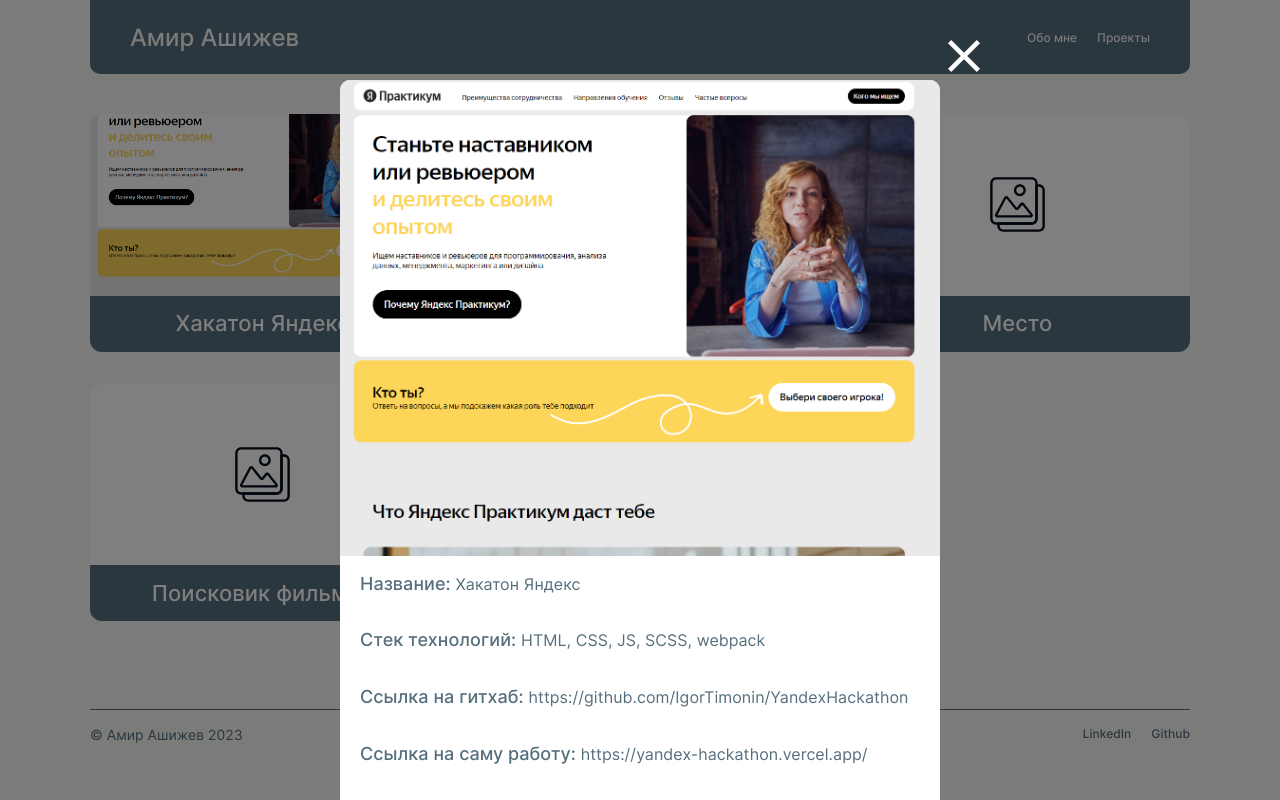
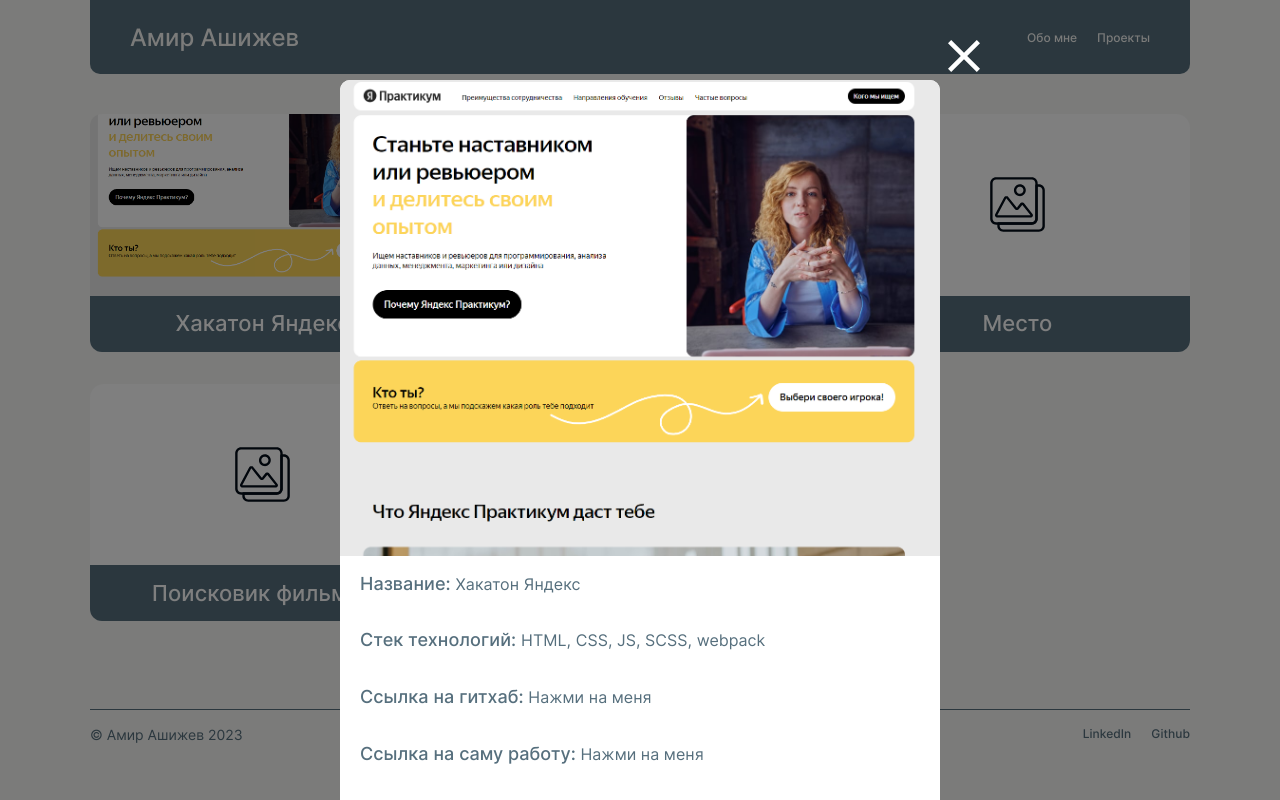
Before and after one commit to AmirAshizhev/portfolio, a React (Create React App) app: page /projects in a window 1280 px wide. Both pictures are taken after a click on the item "Хакатон Яндекс". Built offline with nearby package versions, Linux system fonts and the light colour scheme.

Commit message:
feat: popups links

```diff
--- a/src/blocks/popup/popup.css
+++ b/src/blocks/popup/popup.css
@@ -76,6 +76,14 @@
   font-weight: 400;
   font-size: 16px;
 }
+.popup__link{
+  text-decoration: none;
+  color: #566F7D;
+}
+
+.popup__link:hover{
+opacity: 0.7;
+}
 
 .popup__about{
   display: flex;
--- a/src/components/ProjectPopup.js
+++ b/src/components/ProjectPopup.js
@@ -1,4 +1,5 @@
 function ProjectPopup ({isOpen, project, handleClosePopup}){
+
   return(
     <div className={`popup ${isOpen && 'popup_opened'}`}>
       <div className="popup__container">
@@ -7,8 +8,16 @@
         <div className="popup__about">
           <p className="popup__title">Название: <span className="popup__span">{project?.name}</span></p>
           <p className="popup__title">Стек технологий: <span className="popup__span">{project?.stack}</span></p>
-          <p className="popup__title">Ссылка на гитхаб: <span className="popup__span">{project?.ghLink}</span></p>
-          <p className="popup__title">Ссылка на саму работу: <span className="popup__span">{project?.link}</span></p>
+          <p className="popup__title">Ссылка на гитхаб:
+            <span className="popup__span">
+              <a className="popup__link" href={project?.ghLink} target='_blank' rel="noreferrer"> Нажми на меня</a>
+            </span>
+          </p>
+          <p className="popup__title">Ссылка на саму работу:
+            <span className="popup__span">
+             {project?.link ? <a className="popup__link" href={project?.link} target='_blank' rel="noreferrer"> Нажми на меня</a> : ' Проект прока не размещен'}
+            </span>
+          </p>
           <p className="popup__title">Описание: <span className="popup__span">{project?.about}</span></p>
         </div>
       </div>
--- a/src/data.js
+++ b/src/data.js
@@ -31,7 +31,7 @@
     name: 'Поисковик фильмов',
     stack: 'React.js, JavaScript, HTML5, CSS3, Node.js',
     ghLink: 'https://github.com/AmirAshizhev/movies-explorer-frontend',
-    link: 'проект пока не размещен',
+    link: null,
     about: 'Дипломный проект в рамках завершения Яндекс.Практикума Веб-разработчик. ',
     image: '',
   },
```
